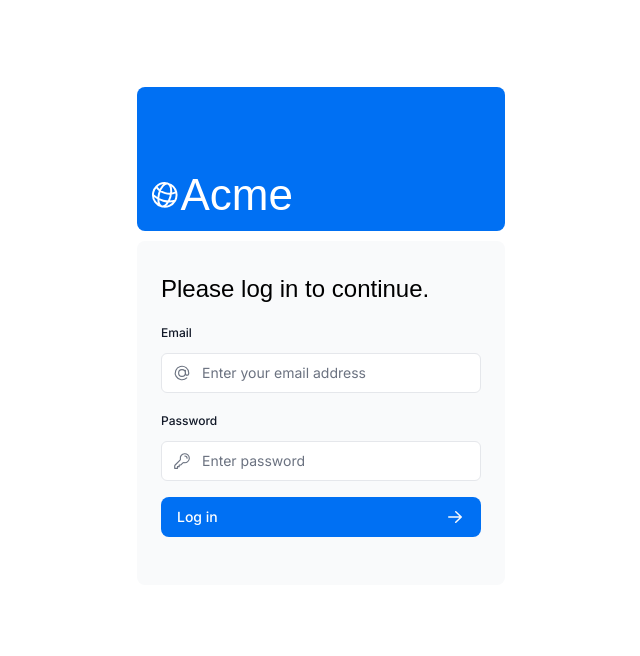
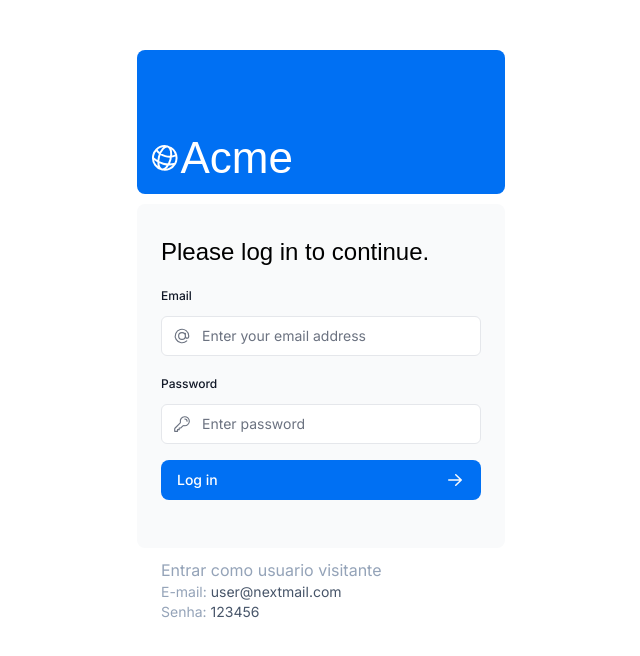
Before and after one commit to JheanAntunes/nextjs-dashboard, a Next.js app: page /login in a window 1280 px wide. Shown: the top 656 px of the page, without its empty margins (319-959 px from the left). Built offline with nearby package versions, Linux system fonts and the light colour scheme; a web font is replaced by a local one.

Commit message:
feat: email, senha para login

```diff
--- a/app/login/page.tsx
+++ b/app/login/page.tsx
@@ -16,6 +16,17 @@ export default function LoginPage() {
           </div>
         </div>
         <LoginForm />
+        <div className='flex flex-col px-6'>
+          <span className='text-slate-400 text-base'>
+            Entrar como usuario visitante
+          </span>
+          <span className='text-slate-400 text-sm'>
+            E-mail: <span className='text-slate-600'>user@nextmail.com</span>
+          </span>
+          <span className='text-slate-400 text-sm'>
+            Senha: <span className='text-slate-600'>123456</span>
+          </span>
+        </div>
       </div>
     </main>
   );
```
